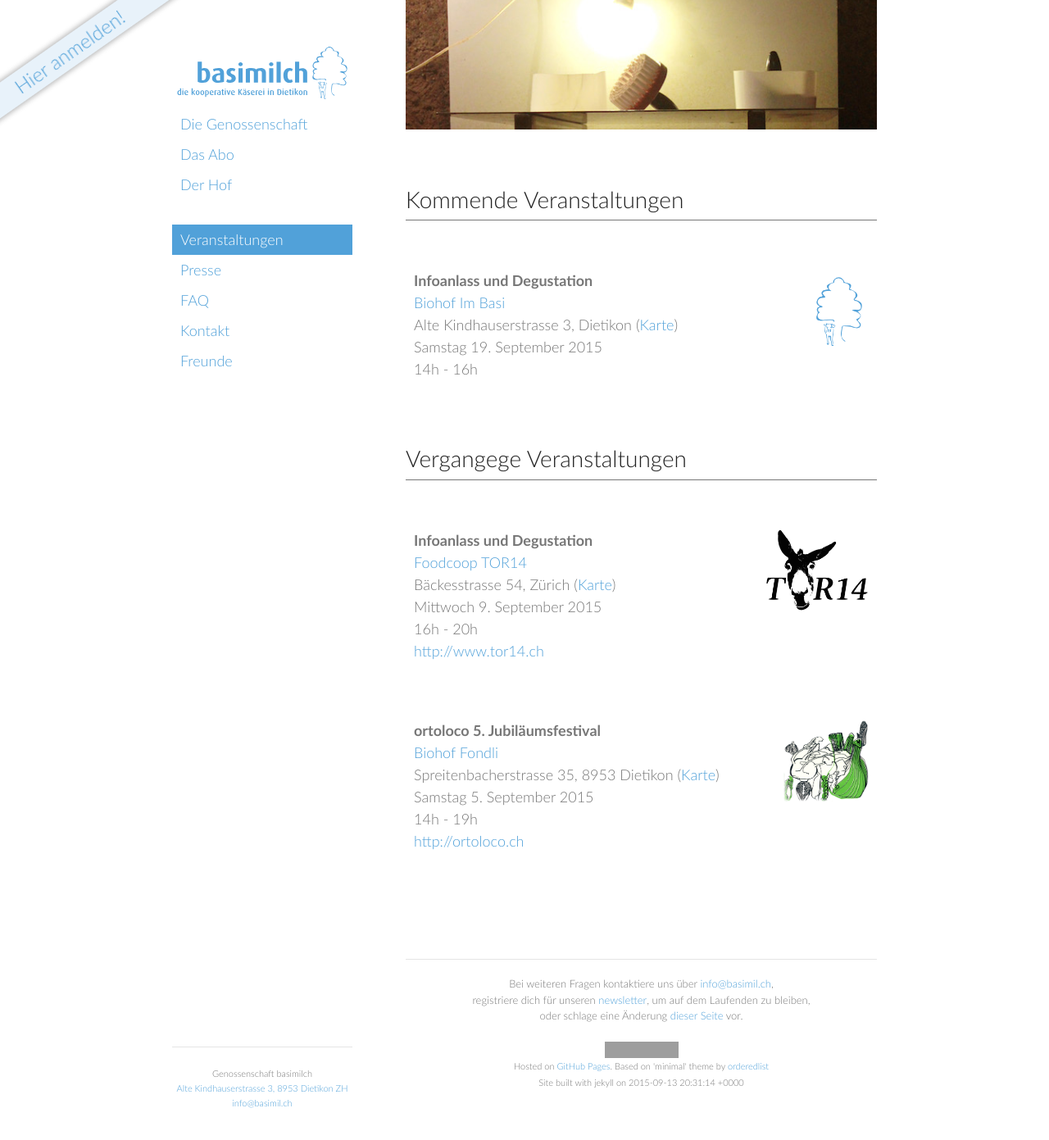
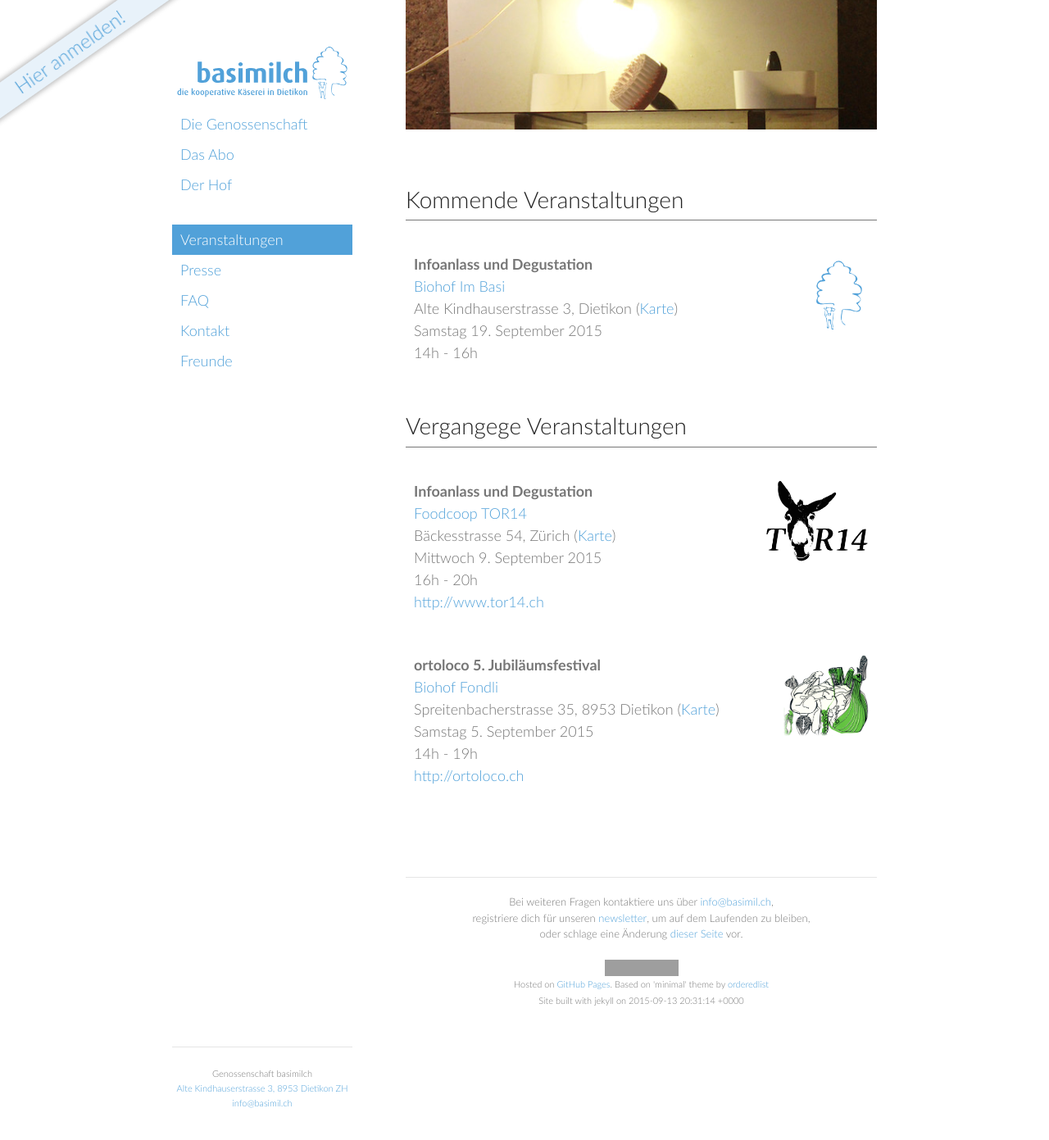
Before and after one commit to vryser/basimilch.github.io, a Jekyll site: the page built from pages/040-veranstaltungen.md, in a window 1280 px wide and 1400 px high, scrolled down 220 px. Shown: the top 1391 px of the window at 82% size. Built offline with Jekyll 4.4.1, drawn with Linux system fonts in a browser that asks for light colours; grey boxes are pictures that could not be loaded.

Commit message:
change: reduce whitespace on events page

```diff
--- a/css/custom.scss
+++ b/css/custom.scss
@@ -669,7 +669,7 @@ body .banner-label {
 // Events
 
 .event-item {
-  margin: 50px 0;
+  margin: 30px 0;
   padding: 10px;
   &:hover {
     background-color: #efefef;
```
